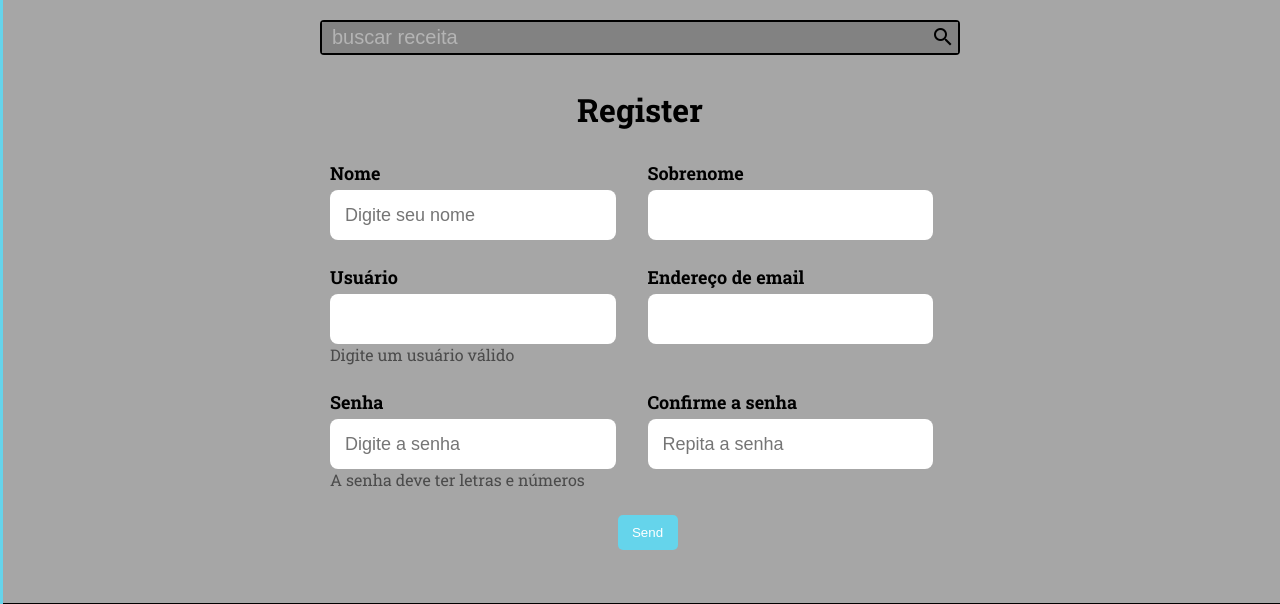
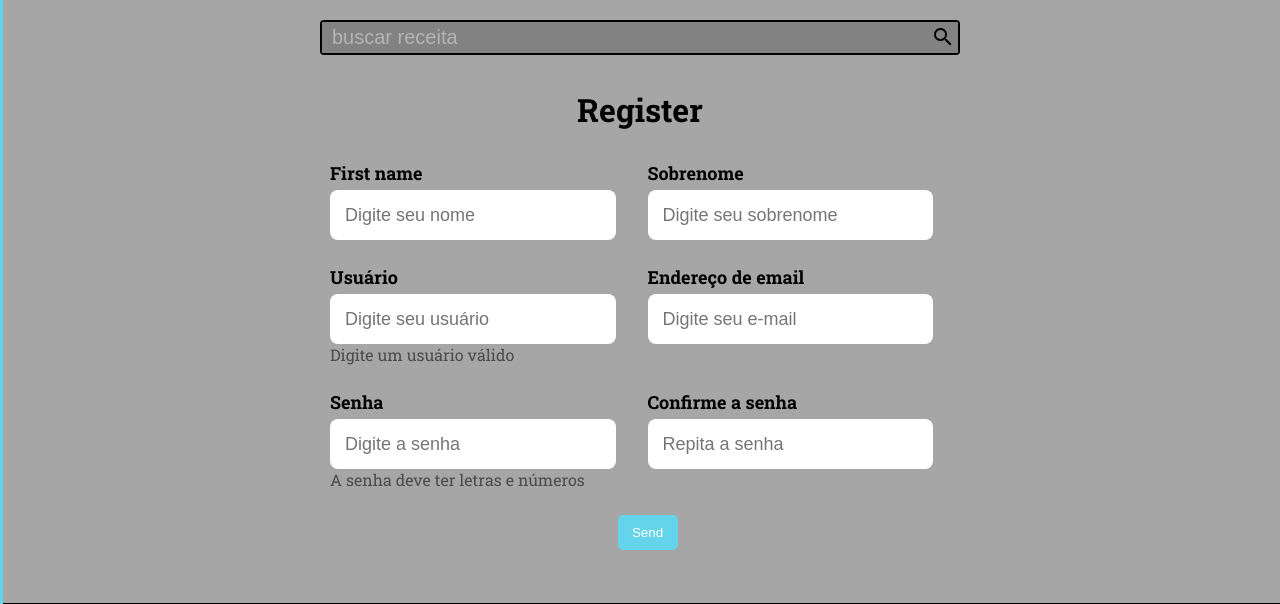
Before and after one commit to devguilhermecosta/project-recipes, a Django app: page /authors/register/ in a window 1280 px wide. Shown: the part 106-710 px from the top of the page. Run offline with Django 4.2, Linux system fonts and the light colour scheme.

Commit message:
Updated RegisterForm and created plus tests

```diff
--- a/authors/forms.py
+++ b/authors/forms.py
@@ -29,26 +29,40 @@ def strong_password(password: str) -> None:
 class RegisterForm(forms.ModelForm):
     def __init__(self, *args, **kwargs) -> None:
         super().__init__(*args, **kwargs)
+        add_placeholder(self.fields['first_name'], 'Digite seu nome')
+        add_placeholder(self.fields['last_name'], 'Digite seu sobrenome')
+        add_placeholder(self.fields['username'], 'Digite seu usuário')
+        add_placeholder(self.fields['email'], 'Digite seu e-mail')
+        add_placeholder(self.fields['password'], 'Digite a senha')
+        add_placeholder(self.fields['password2'], 'Repita a senha')
+        self.fields['first_name'].required = True
+        self.fields['last_name'].required = True
+        self.fields['email'].required = True
+
+    first_name: CharField = forms.CharField(
+        required=True,
+        min_length=4,
+        error_messages={
+            'min_length': 'O campo nome deve ter pelo menos 4 caracteres',
+            'required': 'Este campo é obrigatório',
+            })
 
     password = forms.CharField(required=True,
                                label='Senha',
                                help_text='A senha deve ter letras e números',
-                               widget=forms.PasswordInput(attrs={
-                                   'placeholder': 'Digite a senha',
-                               }),
+                               widget=forms.PasswordInput(),
                                error_messages={
-                                   'required': 'Campo obrigatório',
+                                   'required': 'Este campo é obrigatório',
                                },
                                validators=[strong_password,],
                                )
 
     password2 = forms.CharField(required=True,
                                 label='Confirme a senha',
-                                widget=forms.PasswordInput(attrs={
-                                    'placeholder': 'Repita a senha',
-                                    }),
+                                widget=forms.PasswordInput(),
                                 error_messages={
                                     'invalid': 'Verifique seus dados',
+                                    'required': 'Este campo é obrigatório',
                                     'min_length': 'Deve ter pelo menos 3 caracteres',  # noqa: E501
                                 },
                                 )
@@ -72,20 +86,23 @@ class RegisterForm(forms.ModelForm):
         }
 
         error_messages = {
+            'last_name': {
+                'required': 'Este campo é obrigatório',
+            },
+            'username': {
+                'required': 'Este campo é obrigatório',
+            },
             'email': {
                 'invalid': 'Digite um e-mail válido',
                 'required': 'Este campo é obrigatório',
-            },
-            'first_name': {
-                'min_length': 'Digite no mínimo 5 caracteres',
             },
         }
 
         widgets = {
             'first_name': forms.TextInput(attrs={
-                'placeholder': 'Digite seu nome',
                 'class': 'minha-classe',
                 'id': 'first_name',
+                'required': 'Campo obrigatório',
             }),
         }
 
```
Also changed, not shown: authors/tests/test_authors_form.py (added, +86 -0 lines), authors/templates/authors/pages/author.html (line endings or trailing spaces).
